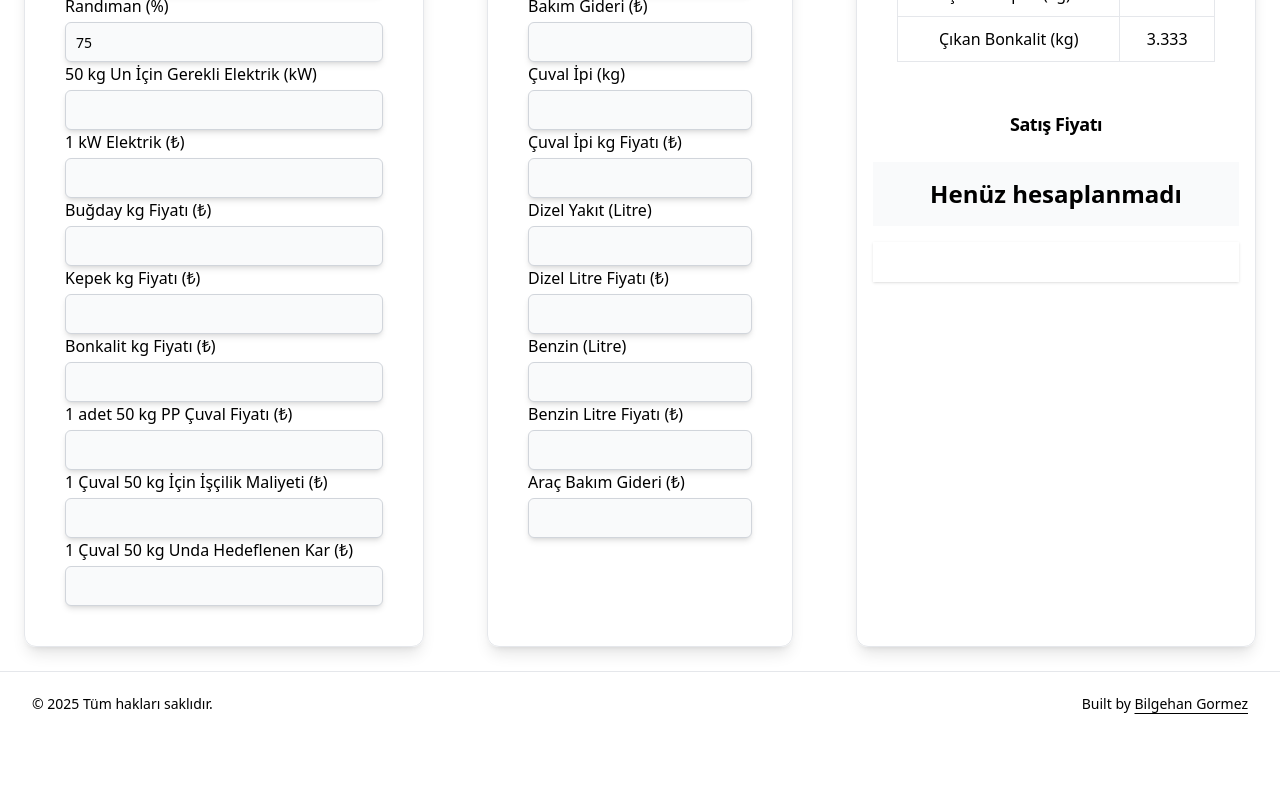
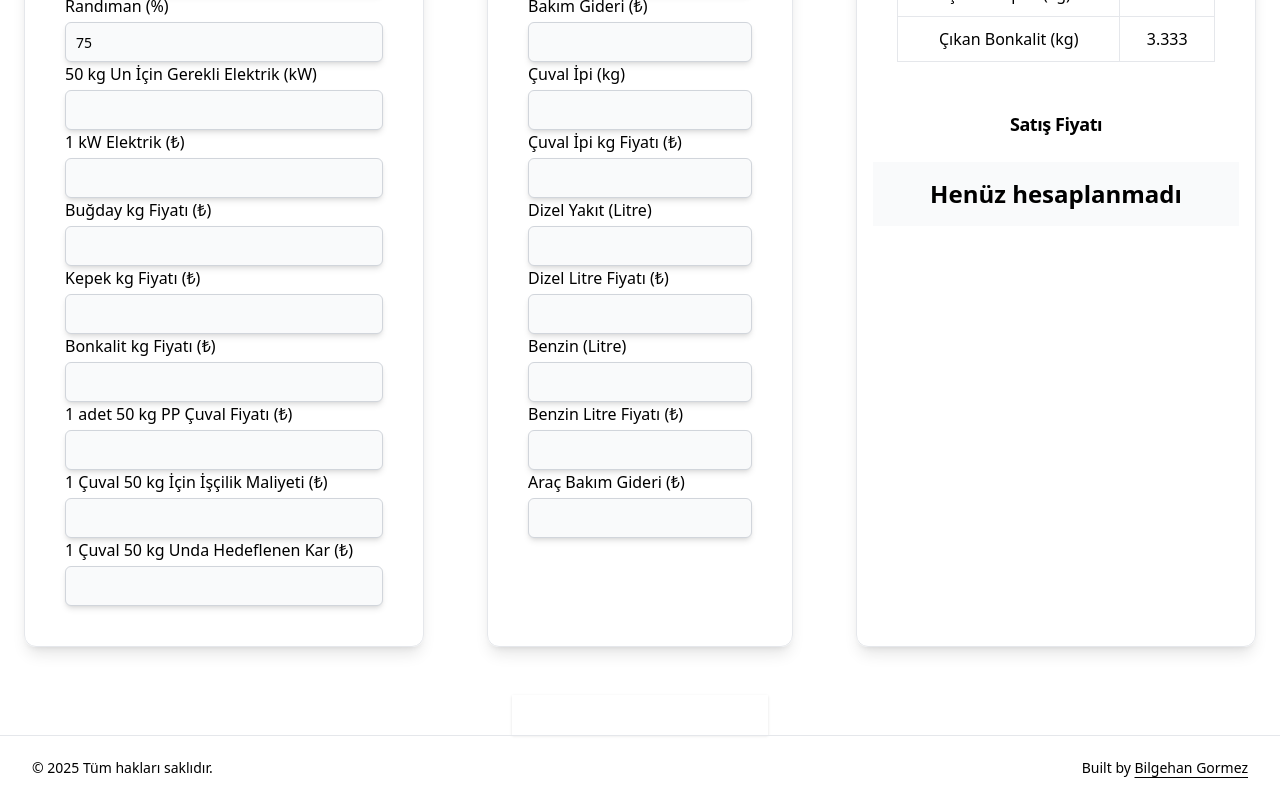
Before and after one commit to bilgehangormez/cost-and-selling-price-calculator, a Next.js app: page / in a window 1280 px wide. Shown: the part 260-1060 px from the top of the page. Before the commit the page ends 996 px from the top, so only its background shows below. Built offline with nearby package versions, Linux system fonts and the light colour scheme.

Commit message:
Update PriceCalculator.tsx

```diff
--- a/src/components/PriceCalculator.tsx
+++ b/src/components/PriceCalculator.tsx
@@ -41,14 +41,13 @@ export function PriceCalculator() {
   const formatNumber = (value: string) =>
     parseFloat(value.replace(",", ".") || "0");
 
-  // Randıman değiştiğinde otomatik hesaplama
+  // Randıman değiştiğinde otomatik hesaplama (form alanındaki randıman değiştiğinde)
   const randimanValue = watch("randiman");
-
   useEffect(() => {
     if (randimanValue) {
       const newWheatRequired = 5000 / formatNumber(randimanValue);
       setWheatRequired(newWheatRequired);
-      // Burada otomatik hesaplanan değerleri (örneğin kepek ve bonkalit) sabit oranlarla (örn: %18 ve %5) hesaplıyoruz
+      // Otomatik hesaplanan kepek ve bonkalit oranları (örneğin, %18 kepek, %5 bonkalit)
       setBranKg(newWheatRequired * 0.18);
       setBonkalitKg(newWheatRequired * 0.05);
     }
@@ -82,11 +81,12 @@ export function PriceCalculator() {
     );
 
     const result = await calculator.calculateCosts();
-    // Hesaplanan satış fiyatına çuval fiyatı ve işçilik maliyetini ekliyoruz
+    // Satış fiyatına, girilen çuval fiyatı ve işçilik maliyetini ekliyoruz
     setFinalPrice(result.finalPrice + bagCostValue + laborCostPerBag);
   };
 
   return (
+    <form onSubmit={handleSubmit(onSubmit)}>
       <div className="grid grid-cols-1 md:grid-cols-3 gap-6 mx-auto p-6">
         {/* Sol Kısım: Maliyet Girdileri */}
         <Card className="shadow-lg rounded-xl border p-4">
@@ -95,8 +95,7 @@ export function PriceCalculator() {
               Maliyet Girdileri
             </CardTitle>
           </CardHeader>
-        <CardContent>
-          <form onSubmit={handleSubmit(onSubmit)} className="space-y-1">
+          <CardContent className="space-y-1">
             <Label>Aylık Kırılan Buğday (kg)</Label>
             <Input {...register("monthly_wheat")} className="input-lg" />
 
@@ -126,7 +125,6 @@ export function PriceCalculator() {
 
             <Label>1 Çuval 50 kg Unda Hedeflenen Kar (₺)</Label>
             <Input {...register("target_profit_per_bag")} className="input-lg" />
-          </form>
           </CardContent>
         </Card>
 
@@ -201,12 +199,15 @@ export function PriceCalculator() {
           <CardContent className="p-4 text-center text-2xl font-bold bg-gray-50 rounded-lg">
             {finalPrice !== null ? `${finalPrice.toFixed(2)} ₺` : "Henüz hesaplanmadı"}
           </CardContent>
+        </Card>
+      </div>
 
-        {/* Hesapla butonunu, otomatik hesaplanan değerler tablosunun altına yerleştirdik */}
-        <Button type="submit" className="mt-4 w-full bg-antrasit text-white">
+      {/* Hesapla Butonunu, tüm formun en altında ortalanmış olarak yerleştiriyoruz */}
+      <div className="mt-6 flex justify-center">
+        <Button type="submit" className="w-64 bg-antrasit text-white hover:bg-antrasit/90">
           Hesapla
         </Button>
-      </Card>
       </div>
+    </form>
   );
 }
```
Lines whose indentation alone changed are shown as unchanged.
